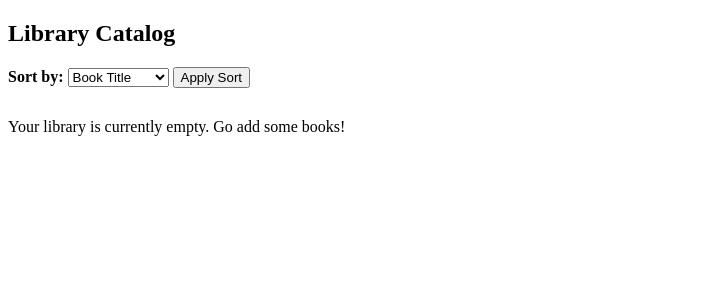
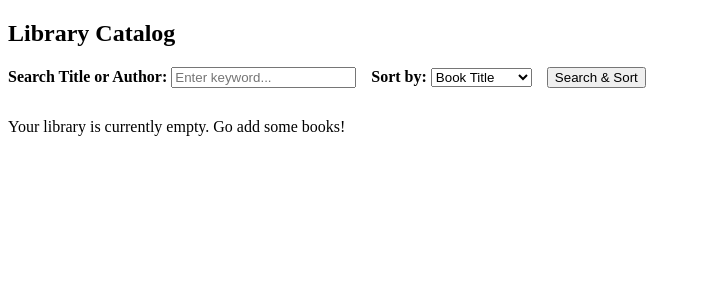
Before and after one commit to optimum42/book-alchemy, a Flask app: page / in a window 1280 px wide. Shown: the top 300 px of the page, without its empty margins (0-701 px from the left). Run offline with Flask 3, Linux system fonts and the light colour scheme; data that the repository does not hold is empty.

Commit message:
Search feature added

```diff
--- a/app.py
+++ b/app.py
@@ -1,7 +1,7 @@
 import os
 from flask import Flask, request, render_template
+from sqlalchemy import or_
 from datetime import datetime
-from flask_sqlalchemy import SQLAlchemy
 from data_models import db, Author, Book
 
 basedir = os.path.abspath(os.path.dirname(__file__))
@@ -82,19 +82,28 @@ def add_book():
 
 @app.route('/')
 def home():
-    # request.args gets parameters from the URL (e.g., ?sort=title)
+    search_query = request.args.get('search')
     sort_by = request.args.get('sort')
 
+    # base query by joining the author
+    query = Book.query.join(Author)
+
+    # search filter (title OR author)
+    if search_query:
+        search_term = f"%{search_query}%"
+        query = query.filter(or_(
+            Book.title.ilike(search_term),
+            Author.name.ilike(search_term)
+        ))
+
+    # sorting filter
     if sort_by == 'title':
-        # Sort alphabetically by book title
-        books = Book.query.order_by(Book.title).all()
+        query = query.order_by(Book.title)
+    elif sort_by == 'author':
+        query = query.order_by(Author.name)
 
-    elif sort_by == 'author':
-        # Join the Author table ,then sort by author name
-        books = Book.query.join(Author).order_by(Author.name).all()
-
-    else:
-        books = Book.query.all()
+    # execute the query
+    books = query.all()
 
     return render_template('home.html', books=books)
 
--- a/templates/home.html
+++ b/templates/home.html
@@ -10,29 +10,48 @@
 
     <h2>Library Catalog</h2>
 
-    <form action="/" method="GET" style="margin-bottom: 30px;">
+    <form action="/" method="GET" style="margin-bottom: 30px; display: flex; gap: 15px; align-items: center;">
+
+      <div>
+        <label for="search"><strong>Search Title or Author:</strong></label>
+        <input type="text" name="search" id="search" placeholder="Enter keyword..."
+               value="{{ request.args.get('search', '') }}">
+      </div>
+
+      <div>
         <label for="sort"><strong>Sort by:</strong></label>
         <select name="sort" id="sort">
           <option value="title" {% if request.args.get('sort') == 'title' %}selected{% endif %}>Book Title</option>
           <option value="author" {% if request.args.get('sort') == 'author' %}selected{% endif %}>Author Name</option>
         </select>
-      <button type="submit">Apply Sort</button>
+      </div>
+
+      <button type="submit">Search & Sort</button>
+
+      {% if request.args.get('search') or request.args.get('sort') %}
+        <a href="/">Clear All</a>
+      {% endif %}
+
     </form>
     {% for book in books %}
     <div style="display: flex; align-items: flex-start; margin-bottom: 20px;">
-
       <img src="https://covers.openlibrary.org/b/isbn/{{ book.isbn }}-M.jpg"
            alt="Cover of {{ book.title }}"
            style="width: 100px; margin-right: 15px; border: 1px solid #ccc;">
-
       <div>
         <h3 style="margin: 0;">{{ book.title }}</h3>
         <p style="margin-top: 5px;"><strong>By:</strong> {{ book.author.name }}</p>
       </div>
+    </div>
 
-    </div>
+    {% else %}
+
+      {% if request.args.get('search') %}
+        <p>No books found matching "<strong>{{ request.args.get('search') }}</strong>". Try a different keyword!</p>
       {% else %}
         <p>Your library is currently empty. Go add some books!</p>
+      {% endif %}
+
     {% endfor %}
 
   </body>
```
Lines whose indentation alone changed are shown as unchanged.
